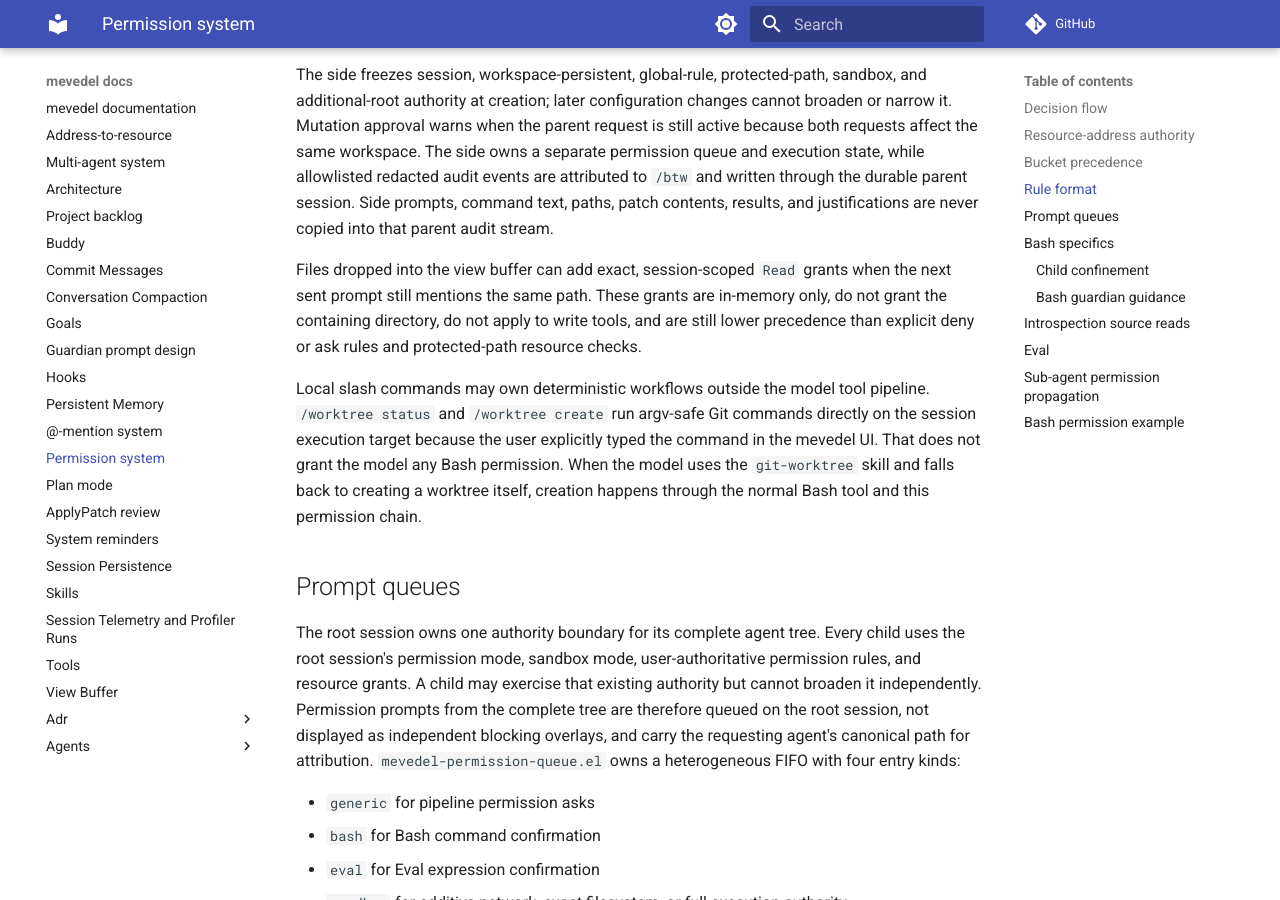
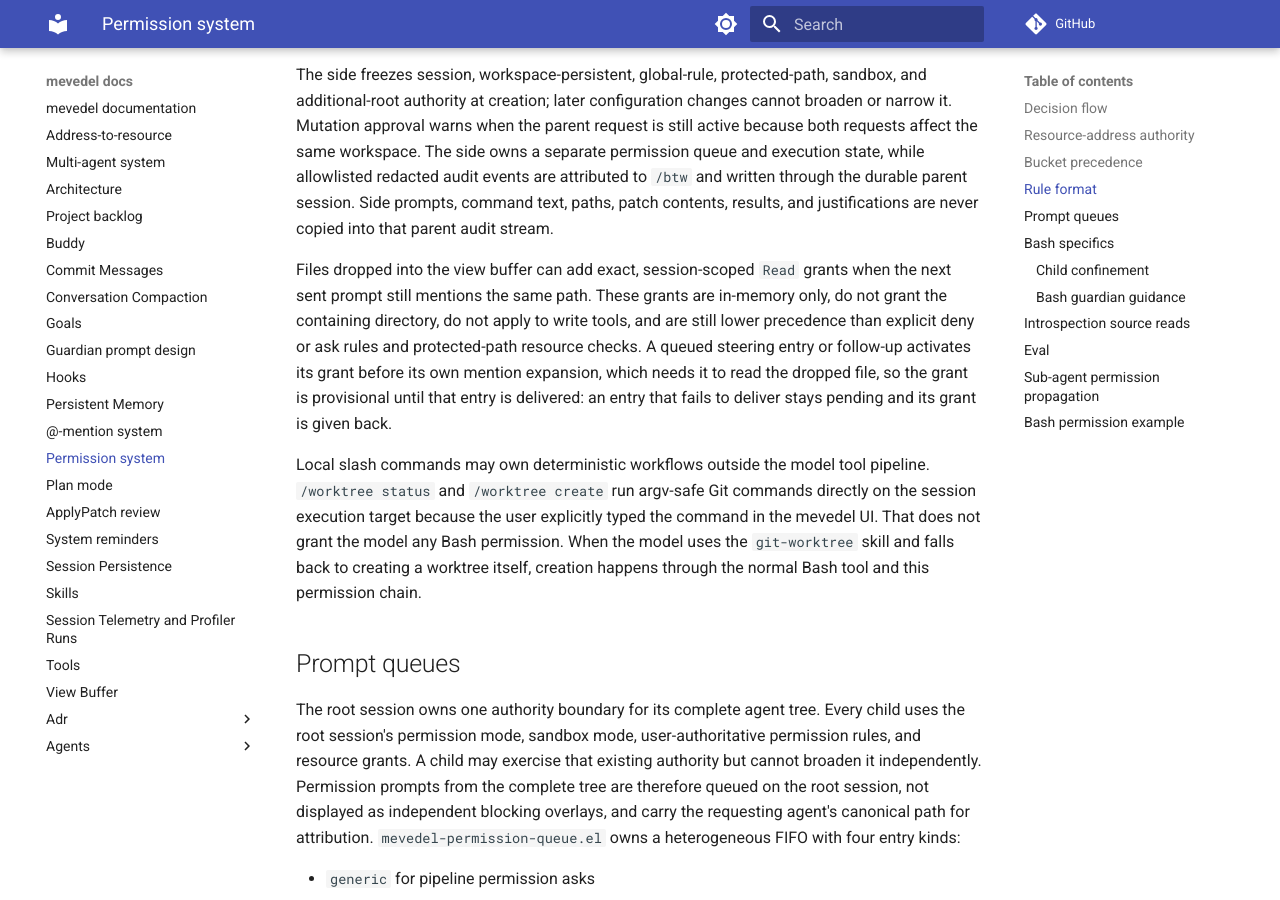
Before and after one commit to FrauH0lle/mevedel, an MkDocs documentation site: the page built from docs/permissions.md, in a window 1280 px wide and 900 px high, scrolled down 6592 px. Built offline with MkDocs 1.6.1 and Material for MkDocs 9.7.7, drawn with Linux system fonts in a browser that asks for light colours; comment, search, counter and statistics services are not loaded.

Commit message:
fix(steering): Release a dropped-file grant no entry delivered
A queued steering entry or follow-up activates the exact-file `Read'
grants for the files the user dropped, and it has to do so before its own
mention expansion: expansion reads those files through a real permission
check, which sources `exact-allowed-paths' from the active grant set, so
activating later would degrade every out-of-workspace drop to a
permission-denied placeholder.

Nothing gave the grant back when the entry did not get delivered.
Expansion failure, media rejection, a compaction in progress, or a target
that is not ready all left a live session-scoped `Read' allow for that
exact path -- cleared only by target replacement, rewind, or fork --
while the entry itself stayed pending for the user to edit or delete.  A
later model `Read' of that path was then allowed silently where it would
otherwise have prompted.

The grant is now provisional: it is released unless the entry reached the
request.  Delivery, not success, is the boundary.  Once the prompt is in
the payload and the entry dequeued, the model can act on it, so a failure
in a later commit step keeps the grant.

* mevedel-tools.el (mevedel-tools--handle-steering-inject): Snapshot the
active set per entry and release it in an `unwind-protect' unless the
entry was delivered, which `gptel--inject-prompt' marks.  Per entry, so a
delivered entry's grant survives a later entry's failure.

* mevedel-pending-inputs.el (mevedel-view--drain-follow-up): Ditto, with
the dequeue as the delivery mark.  A blocked dispatch reports through its
own callback, but skill preparation and the submit hook re-signal
instead, and a plain follow-up -- the shape `mevedel-view--queue-follow-up'
actually queues -- takes that path, so both exits release.  One closure
now owns the release, the guest-attribution clear, and the rebuild that
the three dispatch callbacks each repeated.

* test/test-mevedel-tools.el:
* test/test-mevedel-view-composer.el: Cases for an undelivered entry, a
rejected media entry, a plain follow-up rejected before insertion, and
both post-delivery paths that must keep the grant.

* docs/permissions.md:
* docs/mentions.md:
* docs/view.md: State that a queued entry's grant activates before its
own expansion and becomes durable only on delivery.

```diff
--- a/docs/permissions.md
+++ b/docs/permissions.md
@@ -282,7 +282,11 @@ Files dropped into the view buffer can add exact, session-scoped `Read`
 grants when the next sent prompt still mentions the same path. These
 grants are in-memory only, do not grant the containing directory, do not
 apply to write tools, and are still lower precedence than explicit deny or
-ask rules and protected-path resource checks.
+ask rules and protected-path resource checks. A queued steering entry or
+follow-up activates its grant before its own mention expansion, which
+needs it to read the dropped file, so the grant is provisional until that
+entry is delivered: an entry that fails to deliver stays pending and its
+grant is given back.
 
 Local slash commands may own deterministic workflows outside the model tool
 pipeline. `/worktree status` and `/worktree create` run argv-safe Git commands
```
Also changed, not shown: docs/mentions.md (+2 -0 lines), docs/view.md (+2 -1 lines), 4 other files.
